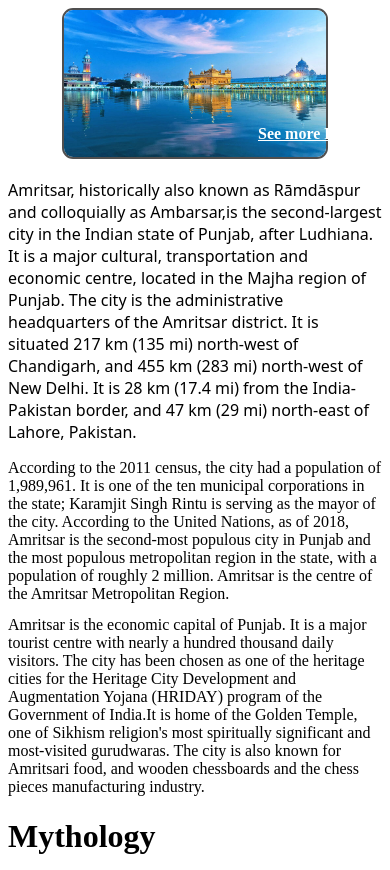
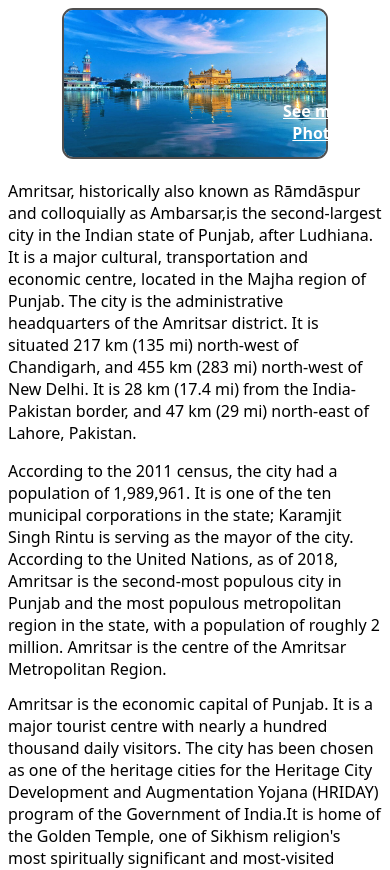
Before and after one commit to Manasa-098/Manasa-Assignment7, a plain HTML site: page amritsar.html in a window 390 px wide. Shown: the top 870 px of the page. Drawn offline with Linux system fonts and the light colour scheme; a script that the page names is missing.

Commit message:
Update style.css

```diff
--- a/style.css
+++ b/style.css
@@ -199,10 +199,11 @@ span {
     font-weight: bold;
 }
 @media(max-width:576px) {
-    p {
+    .ams {
         font-family: system-ui, -apple-system, BlinkMacSystemFont, 'Segoe UI', Roboto, Oxygen, Ubuntu, Cantarell, 'Open Sans', 'Helvetica Neue', sans-serif;
     }
 }
+
 
 @media(max-width:576px) {
 
```
